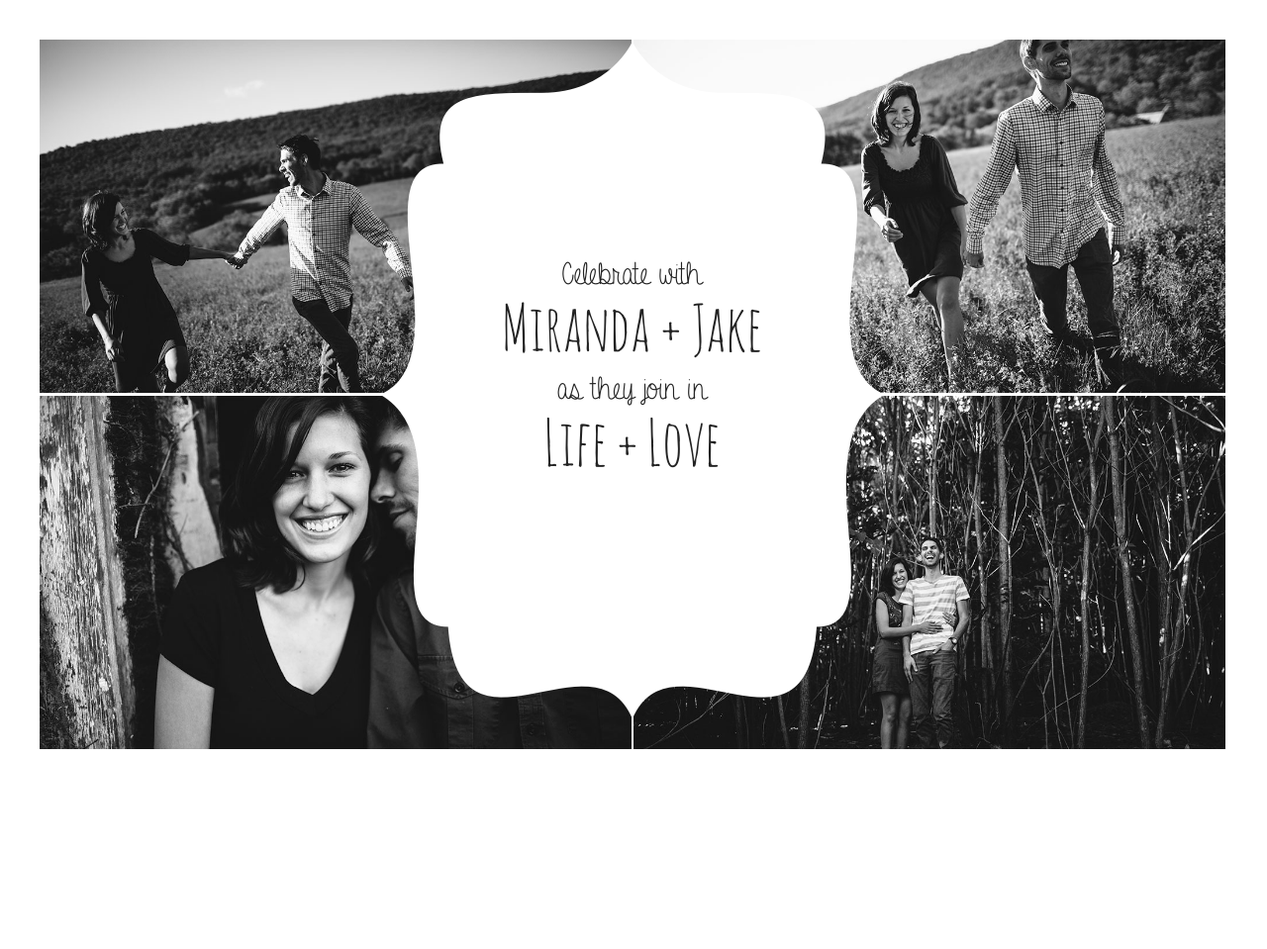
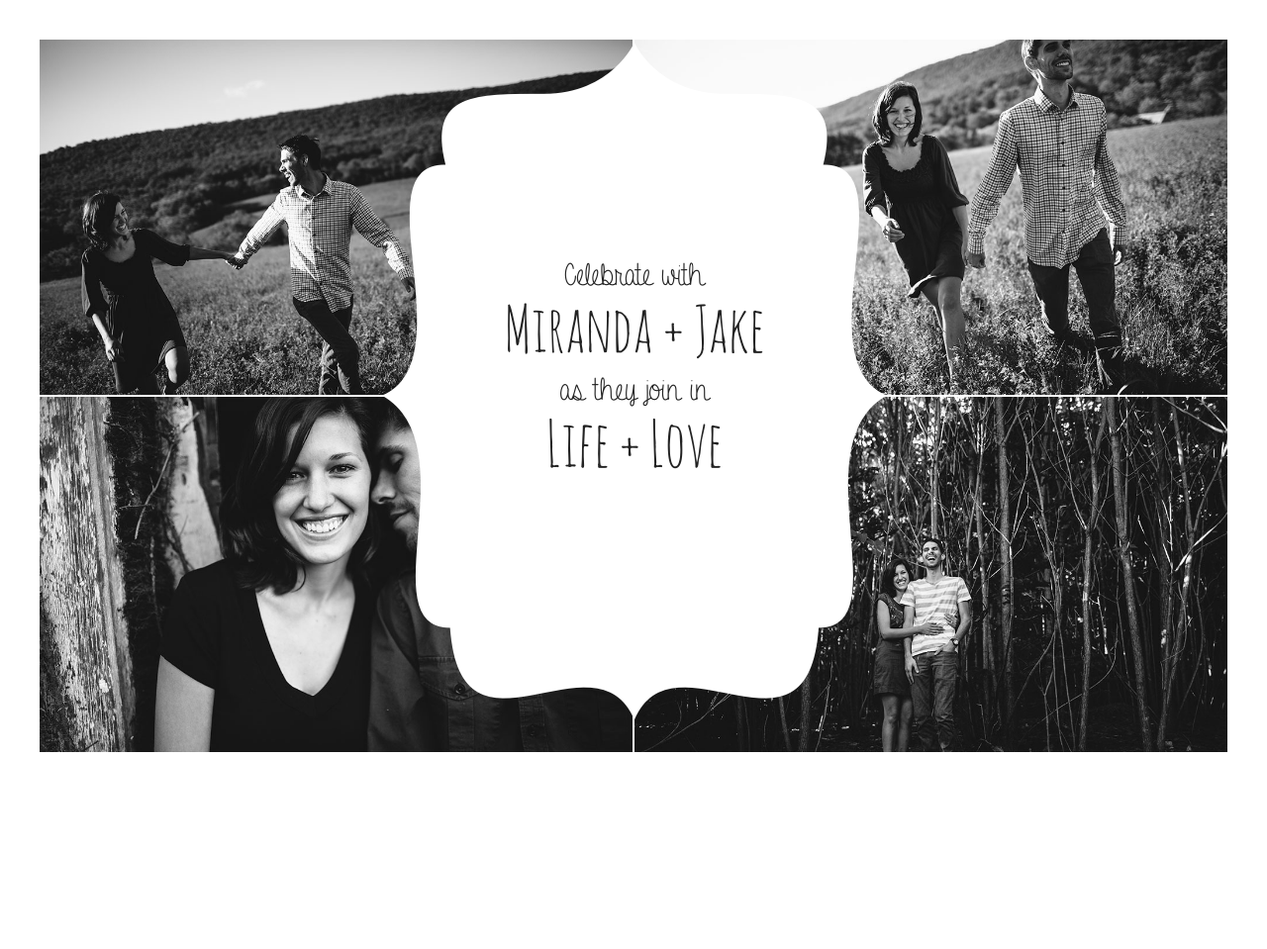
Before and after one commit to jchamb/jakeandmiranda, a PHP site: page / in a window 1280 px wide. Shown: the top 959 px of the page at 99% size. After the commit the page ends 760 px from the top, so only its background shows below. Run offline with PHP 8.4, Linux system fonts and the light colour scheme; some libraries are stand-ins or nearby versions.

Commit message:
add info screen with base styles

```diff
--- a/www/assets/sass/screen.scss
+++ b/www/assets/sass/screen.scss
@@ -128,14 +128,33 @@
    Base
    ========================================================================== */
 
-html, body { width: 100%; height: 100%; }
-body       { padding: 40px; }
+html, body,
+.site__wrapper { width: 100%; height: 100%; }
 
-body>section { width: 100%; height: 100%; position: relative; }
+html { padding: 40px; }
+
+.site__wrapper { position: relative; overflow: hidden; }
+
+.site__wrapper>section {
+	width: 100%;
+	height: 0;
+	position: absolute;
+	top: 0;
+	left: 0;
+	transition: height 0.9s ease-in-out;
+	overflow: hidden;
+
+	&.visible { height: 100%; }
+	&:nth-child(1) { z-index:10 }
+	&:nth-child(2) { z-index:9;  }
+	&:nth-child(3) { z-index:8; background: #ccc }
+	&:nth-child(4) { z-index:7; background: #aaa; }
+
+}
 
 
 .intro {
-
+	background: #fff;
 	}
 
 	.intro__copy {
@@ -150,8 +169,8 @@ body>section { width: 100%; height: 100%; position: relative; }
 		left: 49.9%;
 		width: 510px;
 		height: 685px;
-		margin-top: -(715/2)#{px};
-		margin-left: -(510/2)#{px};
+		margin-top: -(712/2)#{px};
+		margin-left: -(505/2)#{px};
 		padding-top: 220px;
 
 		p { margin-bottom: 10px; }
@@ -171,8 +190,8 @@ body>section { width: 100%; height: 100%; position: relative; }
 	.intro__image {
 		background-size: cover;
 		position: absolute;
-		width: 49.8%;
-		height: 49.6%;
+		width: 49.9%;
+		height: 49.9%;
 	}
 
 	.intro__image--one {
@@ -184,17 +203,52 @@ body>section { width: 100%; height: 100%; position: relative; }
 	.intro__image--two {
 		background-image: url(../img/bg-intro-two.jpg);
 		top: 0;
-		left: 50%;
+		right: 0;
 	}
 
 	.intro__image--three {
 		background-image: url(../img/bg-intro-three.jpg);
-		top: 50%;
+		bottom: 0;
 		left: 0;
 	}
 
 	.intro__image--four {
 		background-image: url(../img/bg-intro-four.jpg);
-		top: 50%;
-		left: 50%;
+		bottom: 0;
+		right: 0;
 	}
+
+
+	.location {
+		background: lighten(#82b191, 20%);
+	}
+
+	.location .left {
+		float: left;
+		width: 45%;
+		height: 100%;
+	}
+
+
+	.location header {
+		border-bottom: 5px solid #fff;
+		padding: 80px;
+		text-align: center;
+	}
+
+
+
+
+	.location .right {
+		float: right;
+		width: 55%;
+		height: 100%;
+		background: #83B192;
+		border-left: 5px solid #fff;
+	}
+	.location .buttons { height: 100px; }
+	.location .map {
+		border-top: 5px solid #fff;
+		width: 100%;
+		height: calc(100% - 100px);
+	}
--- a/www/index.php
+++ b/www/index.php
@@ -18,8 +18,8 @@
             <p class="browsehappy">You are using an <strong>outdated</strong> browser. Please <a href="http://browsehappy.com/">upgrade your browser</a> to improve your experience.</p>
         <![endif]-->
 
-        <!--<article class="site__wrapper">-->
-            <section class="intro">
+        <article class="site__wrapper">
+            <section class="section intro visible">
                 <div class="intro__image intro__image--one"></div>
                 <div class="intro__image intro__image--two"></div>
                 <div class="intro__image intro__image--three"></div>
@@ -32,24 +32,40 @@
                     <p>Life + Love</p>
                 </div>
             </section>
-            <section class="about">
 
+            <section class="section location visible">
+                <div class="left">
+                    <header class="callout">
+                        <p>Miranda + Jake</p>
+                        <p>are engaged to be married</p>
+                        <p><span class="line"></span>at<span class="line"></span></p>
+                        <p>Salem Stone Church, Carlisle, PA</p>
+                    </header>
+                    <section class="about">
+                    </section>
+                </div>
+                <div class="right">
+                    <section class="buttons">
+
+                    </section>
+                    <section class="map" id="map">
+                    </section>
+                </div>
             </section>
-            <section class="location">
+            <section class="section register visible">
+                some text
+            </section>
+            <section class="section gallery visible">
+                some text
+            </section>
 
-            </section>
-            <section class="gallery">
-
-            </section>
-            <section class="register">
-
-            </section>
-        <!--</article>-->
+        </article>
 
 
 
         <script src="//ajax.googleapis.com/ajax/libs/jquery/1.11.0/jquery.min.js"></script>
         <script>window.jQuery || document.write('<script src="js/vendor/jquery-1.11.0.min.js"><\/script>')</script>
+        <script type="text/javascript" src="https://maps.googleapis.com/maps/api/js?sensor=true"></script>
         <script src="/assets/js/plugins.js"></script>
         <script src="/assets/js/main.js"></script>
 
```
Also changed, not shown: www/assets/css/screen.css.
